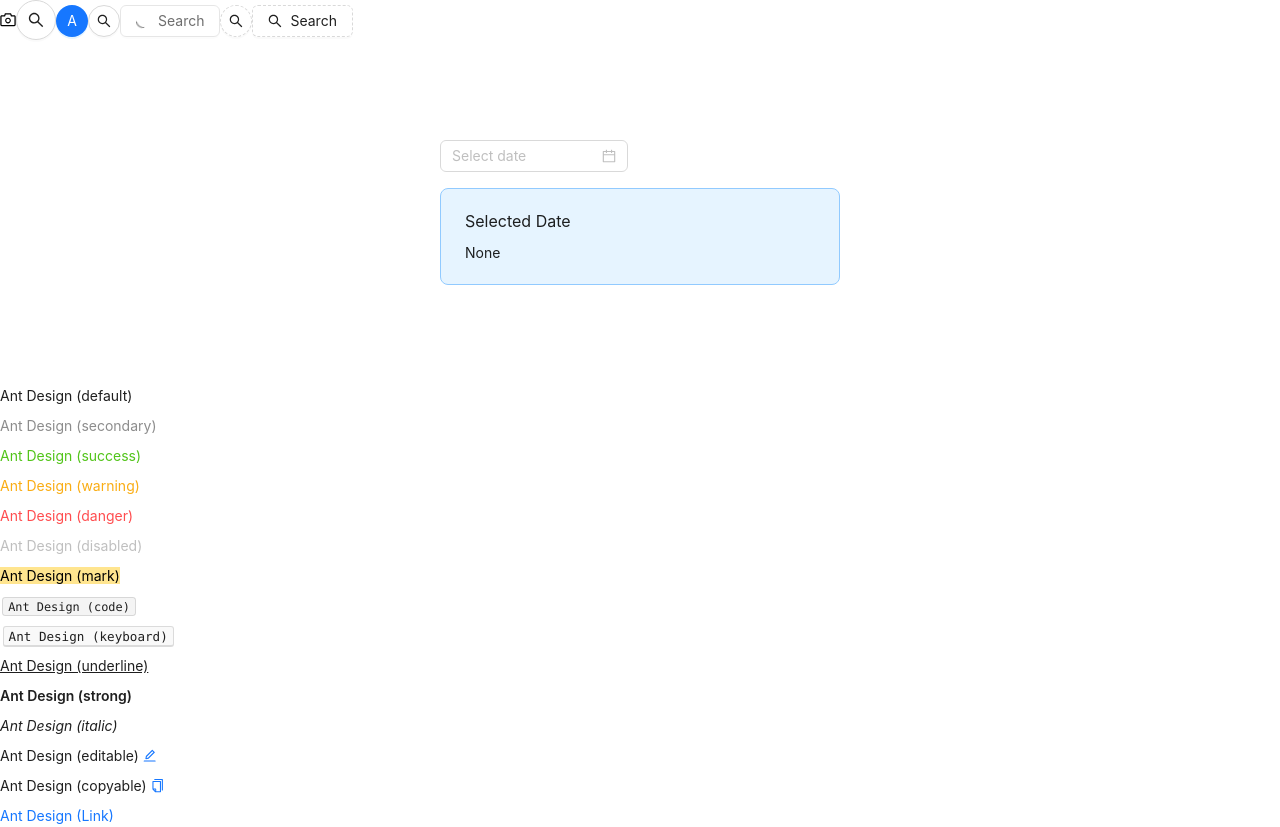
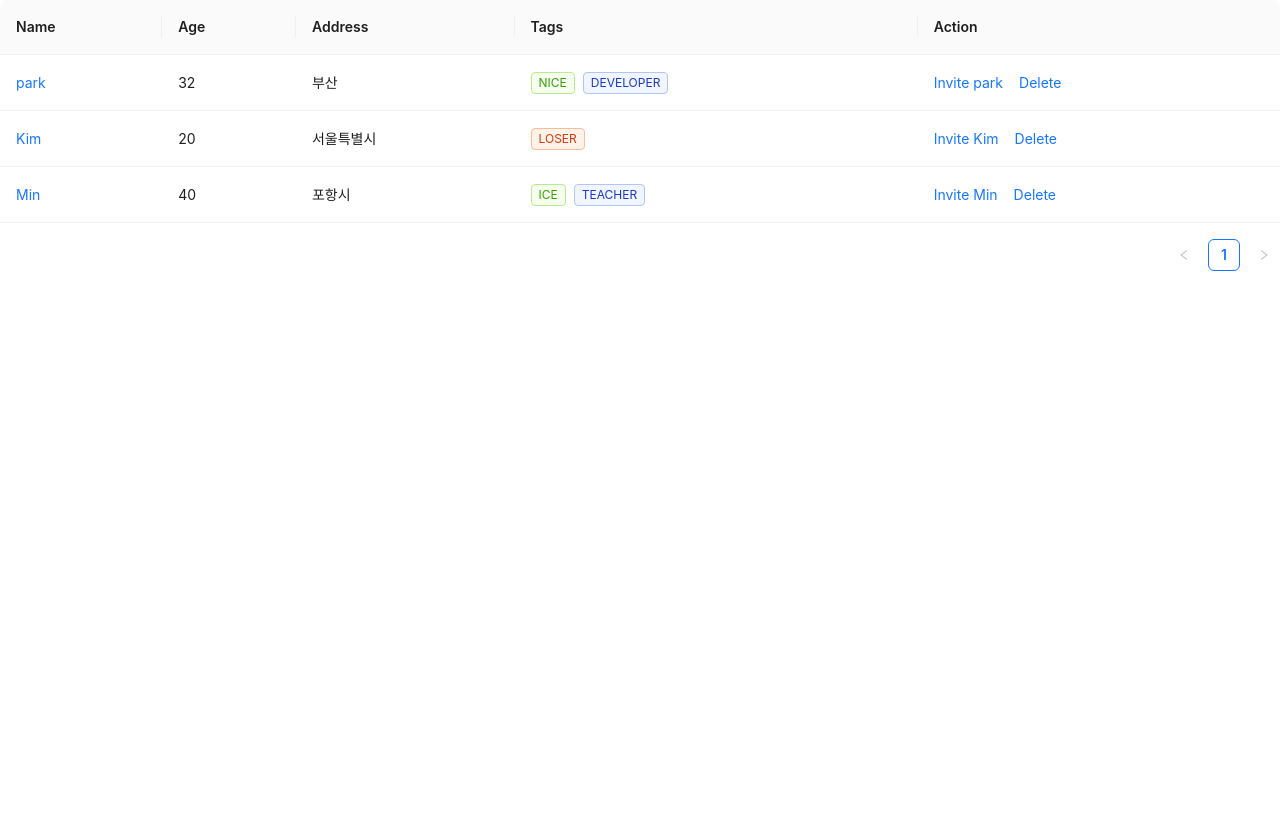
Before and after one commit to rondido/react-video-base, a React (Create React App) app in the folder ui/: page / in a window 1280 px wide. After the commit the page ends 800 px from the top, so only its background shows below. Built offline with nearby package versions, Linux system fonts and the light colour scheme.

Commit message:
feat:React AntDesign Form,Table,Layout commit

```diff
--- a/ui/src/components/AntDesign/AntDesignExample.jsx
+++ b/ui/src/components/AntDesign/AntDesignExample.jsx
@@ -1,14 +1,20 @@
 import React from 'react'
+import FormExample from './FormExample'
 import GetStart from './GetStart'
 import IconExample from './IconExample'
+import LayoutExample from './LayoutExample'
+import TableExample from './TableExample'
 import TypographyExample from './TypographyExample'
 
 export default function AntDesignExample() {
   return (
     <div>
-        <IconExample/>
+        {/* <IconExample/>
         <GetStart/>
-        <TypographyExample/>
+        <TypographyExample/> */}
+        {/* <LayoutExample/> */}
+        {/* <FormExample/> */}
+        <TableExample/>
     </div>
   )
 }
--- /dev/null
+++ b/ui/src/components/AntDesign/FormExample.jsx
@@ -0,0 +1,29 @@
+import React from 'react'
+import {Form, Input, Button, Checkbox} from "antd";
+
+export default function FormExample() {
+    const onFinish = (values) =>{
+        console.log("Success:", values);
+    }
+    const onFinishFailed = (errorInfo) =>{
+        console.log("Failed :", errorInfo);
+    }
+  return (
+    <Form name="basic" labelCol={{span:8}} wrapperCol={{span:16}} initialValues={{remember:true}} onFinish={onFinish} onFinishFailed={onFinishFailed}>
+        <Form.Item label="Username" name="username" rules={[{required: true, message:"Plase input your user"}]}>
+            <Input/>
+        </Form.Item>
+        <Form.Item label="Password" name="password" rules={[{required: true, message:"Plase input your password"}]}>
+            <Input.Password/>
+        </Form.Item>
+        <Form.Item name="remember" valuePropName='checkd' wrapperCol={{offset:8, span:16}}>
+            <Checkbox>Remember me</Checkbox>
+        </Form.Item>
+        <Form.Item wrapperCol={{ offset: 8, span: 16 }}>
+        <Button type="primary" htmlType="submit">
+          Submit
+        </Button>
+      </Form.Item>
+    </Form>
+  )
+}
--- /dev/null
+++ b/ui/src/components/AntDesign/LayoutExample.jsx
@@ -0,0 +1,54 @@
+import React from 'react'
+import { LaptopOutlined, NotificationOutlined, UserOutlined } from '@ant-design/icons';
+import { Breadcrumb, Layout, Menu } from 'antd';
+import SubMenu from 'antd/es/menu/SubMenu';
+import { Footer } from 'antd/es/layout/layout';
+const { Header, Content, Sider } = Layout;
+
+export default function LayoutExample() {
+  return (
+    <Layout style={{height:'100vh'}}>
+        <Header className="header">
+        <div className='logo' style={{float:'left'}}/>
+        <Menu theme="dark" mode="horizontal" defaultSelectedKeys={['2']}>
+            <Menu.Item key="1">nav 1</Menu.Item>
+            <Menu.Item key="2">nav 2</Menu.Item>
+            <Menu.Item key="3">nav 3</Menu.Item>
+        </Menu>
+        </Header>
+        <Content style={{padding:'0 50px'}}>
+            <Breadcrumb style={{margin:'16px 0'}}>
+                <Breadcrumb.Item>Home</Breadcrumb.Item>
+                <Breadcrumb.Item>List</Breadcrumb.Item>
+                <Breadcrumb.Item>App</Breadcrumb.Item>
+            </Breadcrumb>
+            <Layout className='site-layout-background' style={{padding:'24px 0'}}>
+                <Sider className='site-layout-background' width={200}>
+                    <Menu mode="inline" defaultSelectedKeys={['1']} defaultOpenKeys={['sub1']} style={{height:"100%"}}>
+                        <SubMenu key="sub1" icon={<UserOutlined/>} title="sub1">
+                            <Menu.Item  key="1">option1</Menu.Item>
+                            <Menu.Item  key="2">option2</Menu.Item>
+                            <Menu.Item  key="3">option3</Menu.Item>
+                            <Menu.Item  key="4">option4</Menu.Item>
+                        </SubMenu>
+                        <SubMenu key="sub2" icon={<LaptopOutlined/>} title="sub2">
+                            <Menu.Item  key="5">option5</Menu.Item>
+                            <Menu.Item  key="6">option6</Menu.Item>
+                            <Menu.Item  key="7">option7</Menu.Item>
+                            <Menu.Item  key="8">option8</Menu.Item>
+                        </SubMenu>
+                        <SubMenu key="sub3" icon={<NotificationOutlined/>} title="sub3">
+                            <Menu.Item  key="9">option9</Menu.Item>
+                            <Menu.Item  key="10">option10</Menu.Item>
+                            <Menu.Item  key="11">option11</Menu.Item>
+                            <Menu.Item  key="12">option12</Menu.Item>
+                        </SubMenu>
+                    </Menu>
+                </Sider>
+                <Content style={{padding:'0 24px', minHeight:280}}>Content</Content>
+            </Layout>
+        </Content>
+        <Footer style={{ textAlign:'center'}}>Ant design</Footer>
+    </Layout>
+  )
+}
--- /dev/null
+++ b/ui/src/components/AntDesign/TableExample.jsx
@@ -0,0 +1,80 @@
+import React from 'react'
+import {Table,Tag,Space} from 'antd';
+
+const columns =[
+    {
+        title:'Name',
+        dataIndex:'name',
+        key:'name',
+        render:text => <a>{text}</a>
+    },
+    {
+        title:'Age',
+        dataIndex:'age',
+        key:'age'
+    },
+    {
+        title:'Address',
+        dataIndex:'address',
+        key:'address'
+    },
+    {
+        title:'Tags',
+        key:'tags',
+        dataIndex:'tags',
+        render:tags =>(
+            <>
+            {tags.map(tag =>{
+                let color = tag.length > 5 ? 'geekblue' : 'green';
+                if(tag === 'loser'){
+                    color = 'volcano';
+                }
+                return (
+                    <Tag color={color} key={tag}>
+                        {tag.toUpperCase()}
+                    </Tag>
+                );
+            })}
+            </>
+        ),
+    },
+    {
+        title:'Action',
+        key:'action',
+        render:(text,record) =>(
+            <Space size="middle">
+                <a>Invite {record.name}</a>
+                <a>Delete</a>
+            </Space>
+        )
+    }
+]
+const data =[
+    {
+        key:"1",
+        name:"park",
+        age:32,
+        address:'부산',
+        tags: ["nice", "developer"]
+    },
+    {
+        key:'2',
+        name:'Kim',
+        age:20,
+        address:'서울특별시',
+        tags: ["loser"]
+    },{
+        key:'3',
+        name:'Min',
+        age:40,
+        address:'포항시',
+        tags: ["ice","teacher"]
+    },
+];
+export default function TableExample() {
+  return (
+    <div>
+        <Table columns={columns} dataSource={data}/>
+    </div>
+  )
+}
```
